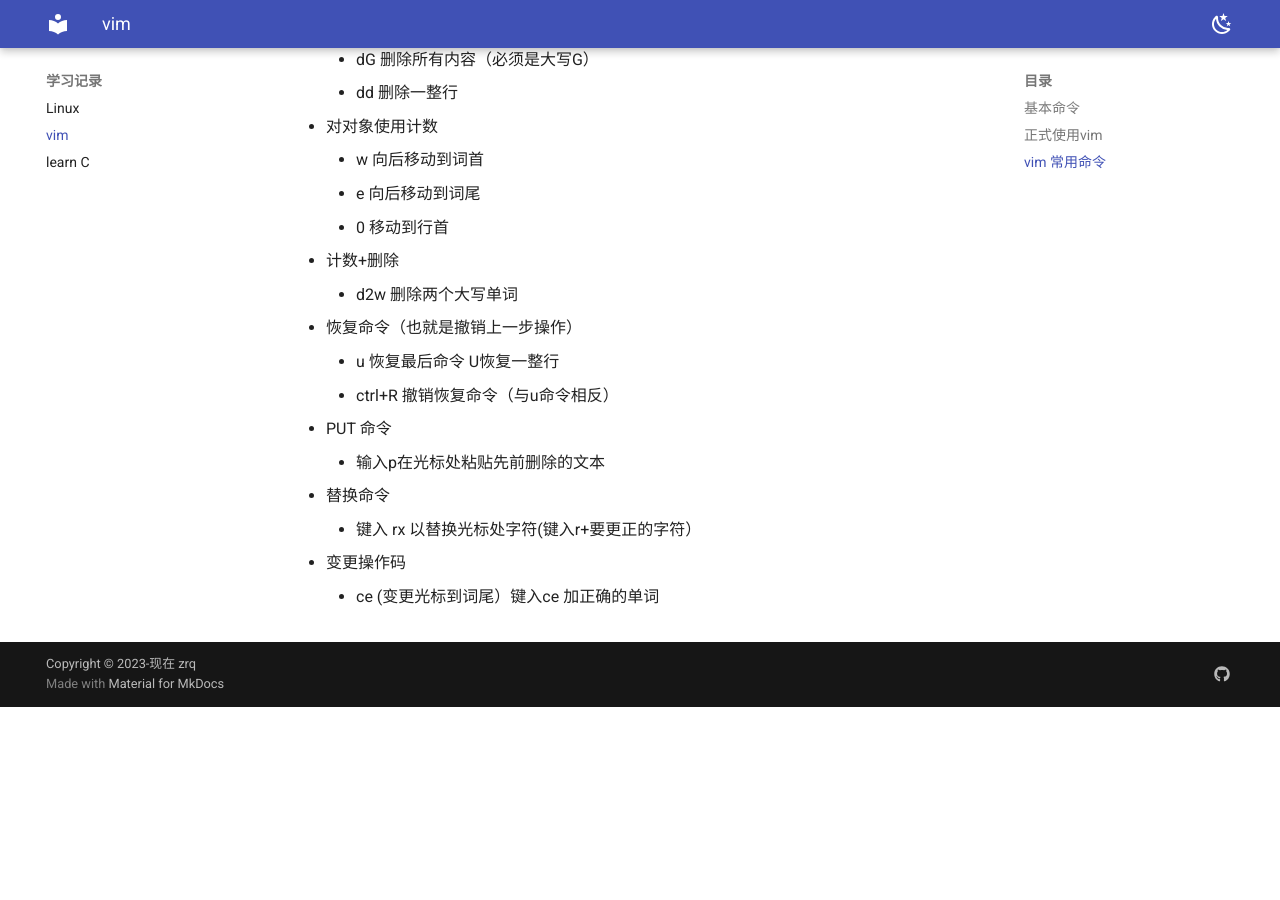
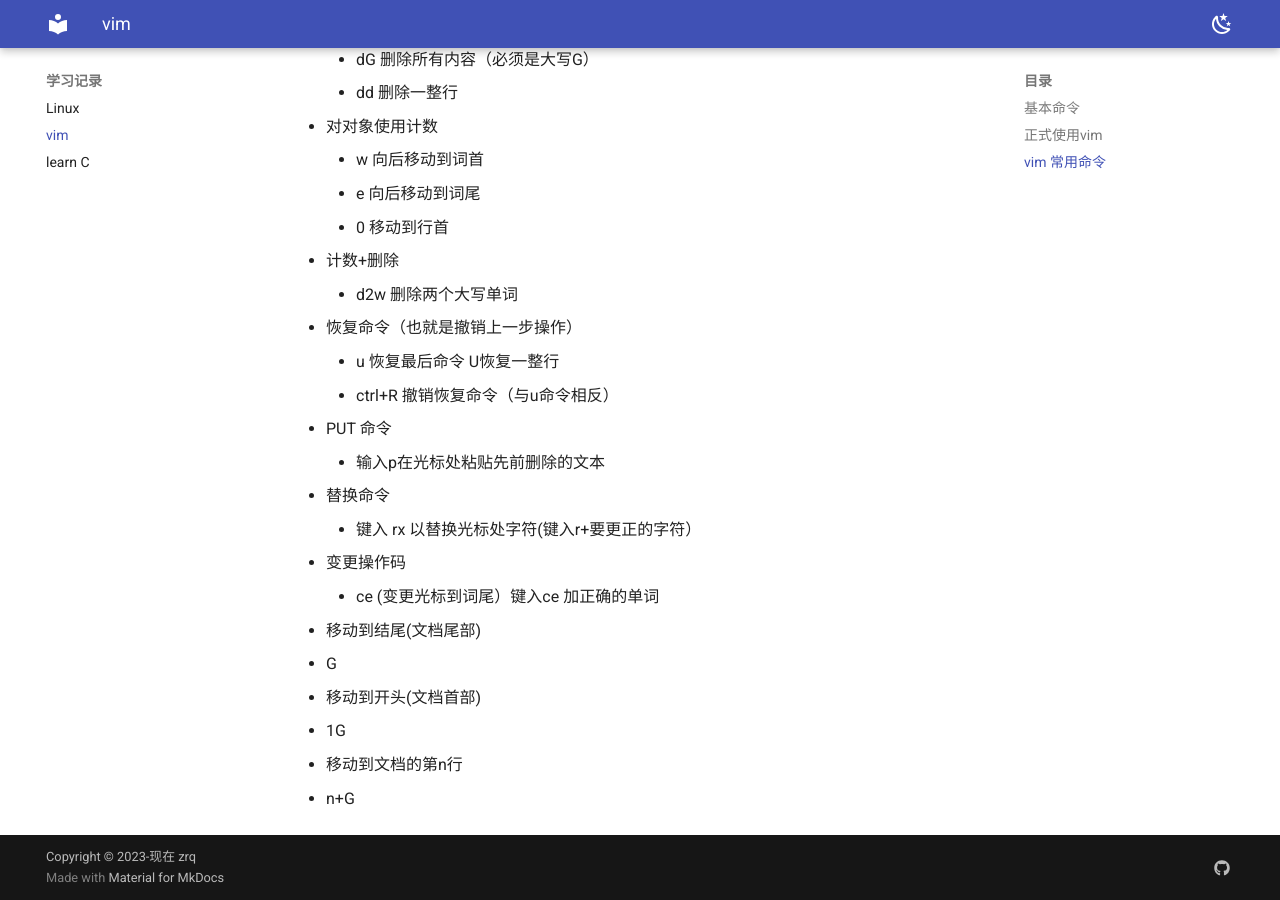
Before and after one commit to zrqiq/zrq-blog, an MkDocs documentation site: the page built from docs/qqq/q.md, in a window 1280 px wide and 900 px high, scrolled down 1695 px. Built offline with MkDocs 1.6.1 and Material for MkDocs 9.7.7, drawn with Linux system fonts in a browser that asks for light colours; before the commit the page ends 2402 px from its top, so only the background shows below that.

Commit message:
2023-12-27_16:59:17 update

```diff
--- a/docs/qqq/q.md
+++ b/docs/qqq/q.md
@@ -91,3 +91,12 @@
     - 键入 rx 以替换光标处字符(键入r+要更正的字符）
  - 变更操作码
     - ce (变更光标到词尾）键入ce 加正确的单词
+
+- 移动到结尾(文档尾部)
+  - G
+
+- 移动到开头(文档首部)
+  - 1G
+
+- 移动到文档的第n行
+  - n+G
```
